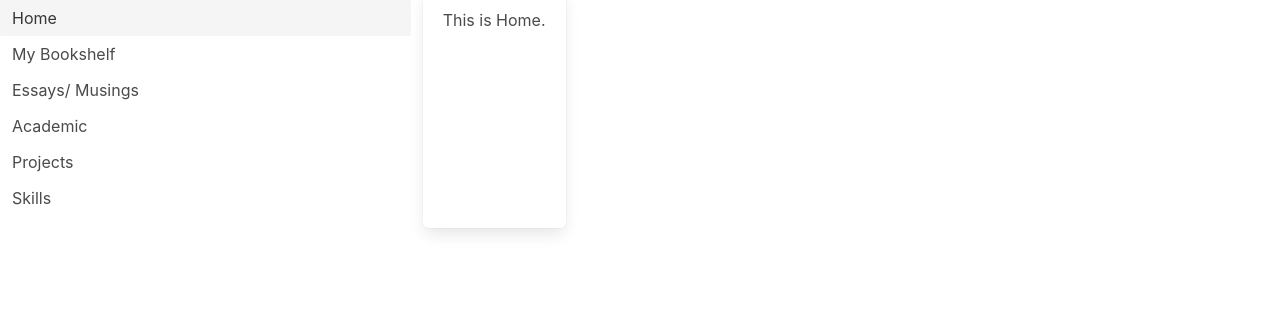
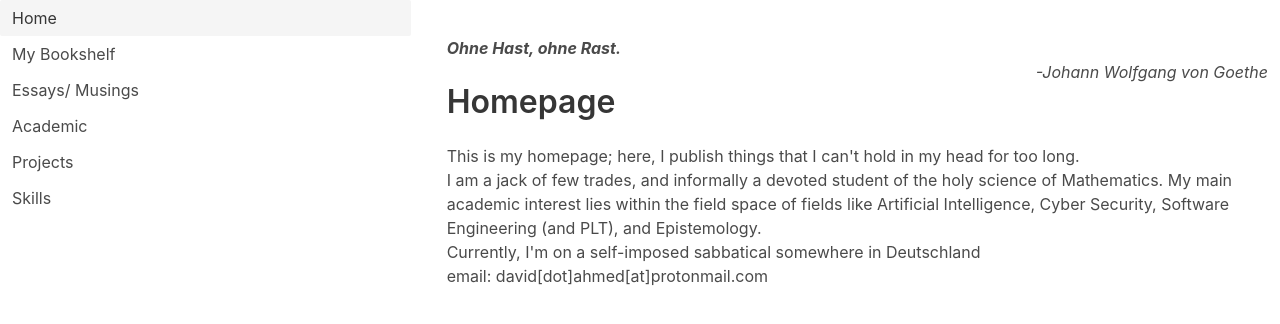
Before and after one commit to davidahmed/personal-homepage, a Vue app: page /#/ in a window 1280 px wide. Shown: the top 324 px of the page. Built offline with nearby package versions, Linux system fonts and the light colour scheme.

Commit message:
Added a Quote comment that can display quotes

```diff
--- a/src/components/Home.vue
+++ b/src/components/Home.vue
@@ -1,14 +1,23 @@
 <template>
-  <div class='box'>
-    <p>
-      This is Home.
-    </p>
-  </div>
+	<div>
+		<section class="section">
+		<Quote/>
+		<h2 class="title">Homepage</h2>
+		<p> This is my homepage; here, I publish things that I can't hold in my head for too long. </p>
+		<p> I am a jack of few trades, and informally a devoted student of the holy science of Mathematics. My main academic interest lies within the field space of fields like Artificial Intelligence, Cyber Security, Software Engineering (and PLT), and Epistemology.</p>
+		<p> Currently, I'm on a self-imposed sabbatical somewhere in Deutschland </p>
+		<p>email: david[dot]ahmed[at]protonmail.com</p>
+		</section>
+	</div>
 </template>
 
 <script>
+import Quote from './utilities/Quote.vue';
 export default {
-  name: 'Home',
+	name: 'Home',
+	components: {
+		Quote
+	}
 }
 </script>
 
--- /dev/null
+++ b/src/components/utilities/Quote.vue
@@ -0,0 +1,12 @@
+<template>
+	<div>
+	<p class="has-text-weight-bold is-italic"> Ohne Hast, ohne Rast. </p>
+	<p class="has-text-right is-italic"> -Johann Wolfgang von Goethe </p>
+	</div>
+</template>
+
+<script>
+export default{
+	name: 'Quote'
+}
+</script>
```
